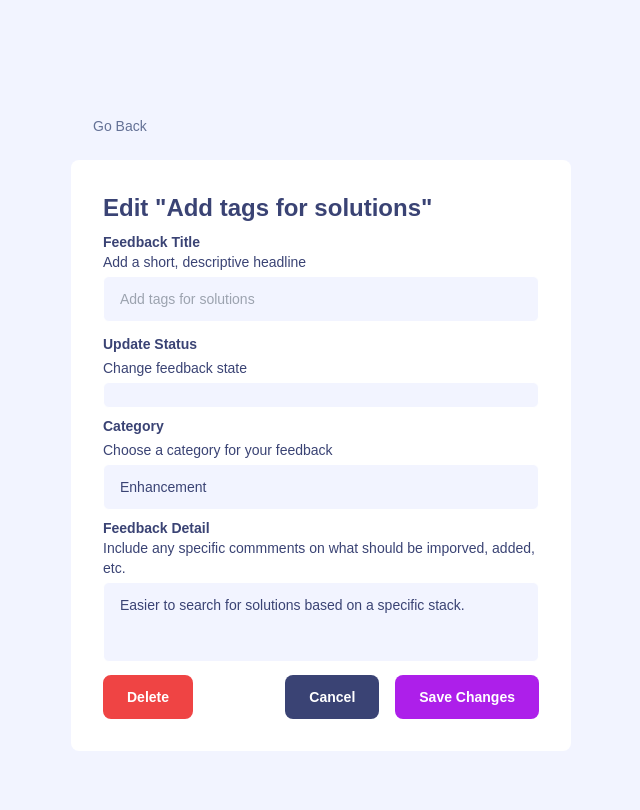
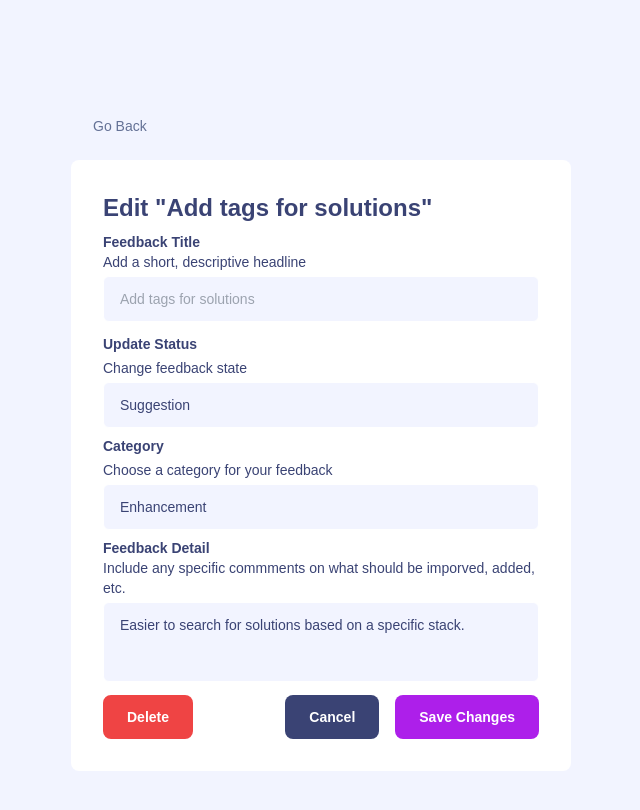
Before and after one commit to Cakinn1/Product-feedback-app, a React (Create React App) app: page /comment/1 in a window 1280 px wide. Both pictures are taken after a click on the button "Edit Feedback". Shown: the top 810 px of the page, without its empty margins (319-959 px from the left). Built offline with nearby package versions, Linux system fonts and the light colour scheme; some icons are missing.

Commit message:
fixed status input on load

```diff
--- a/src/components/feedback/Main.tsx
+++ b/src/components/feedback/Main.tsx
@@ -46,6 +46,7 @@ export default function Main(props: MainProps) {
   const navigate = useNavigate();
 
   useEffect(() => {
+    setStatusInput(object.status)
     setCategoryInput(object.category);
     setInputDescription(object.description);
   }, []);
```
